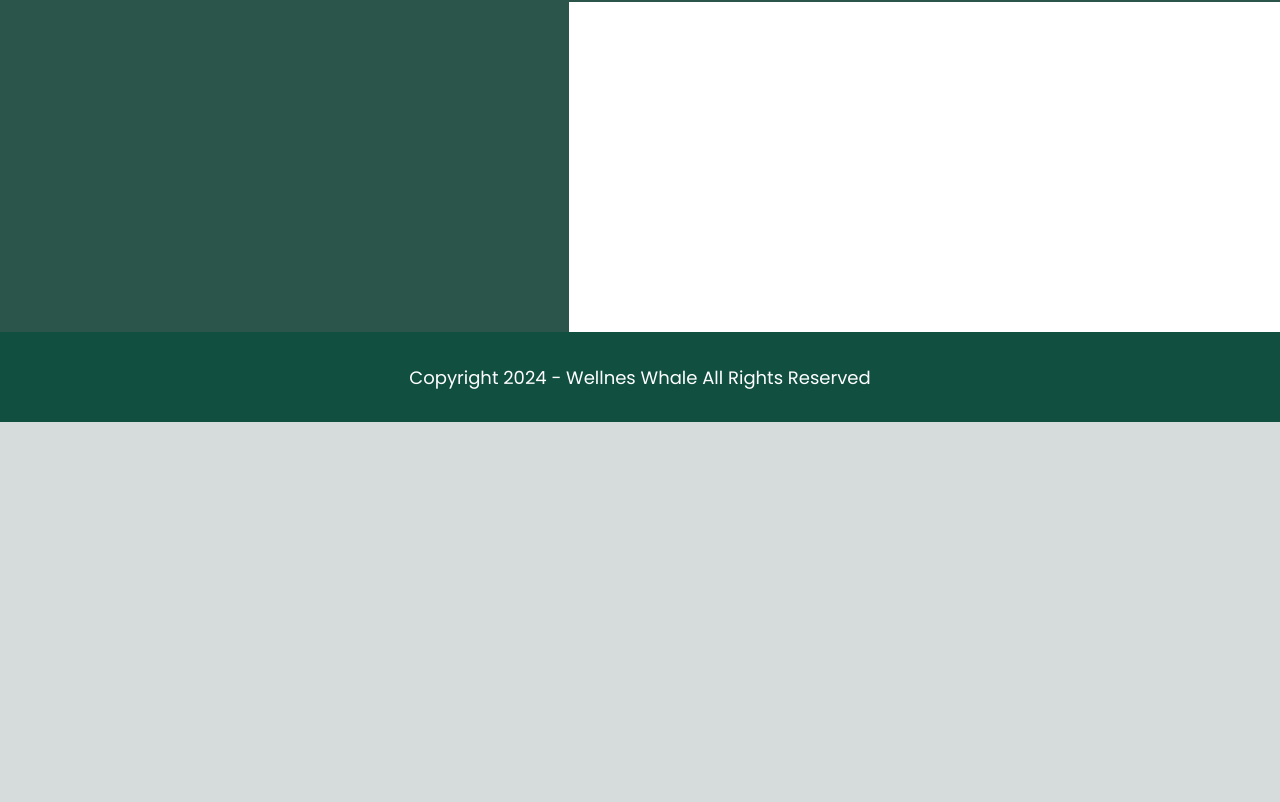
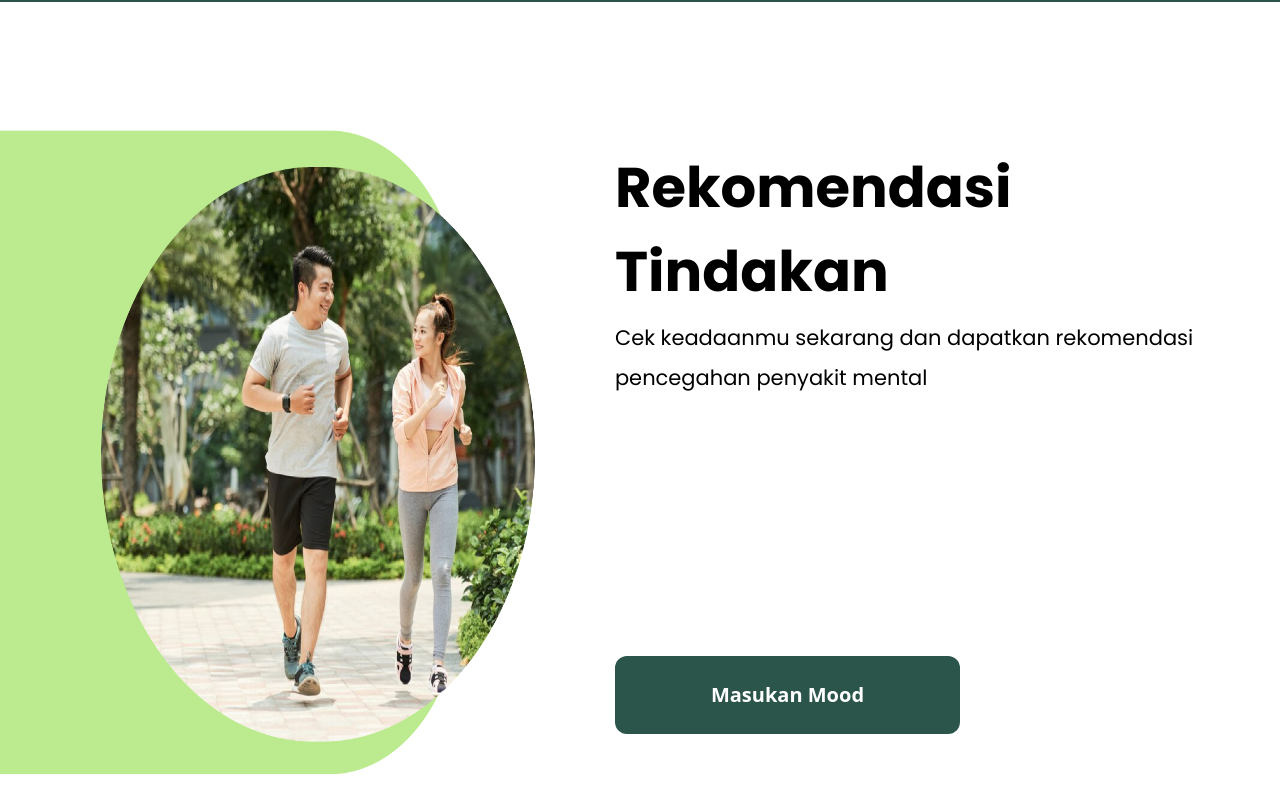
Before and after one commit to aufarhmn/WellnessWhale, a Next.js app in the folder frontend/: page / in a window 1280 px wide. Shown: the part 718-1520 px from the top of the page. Before the commit the page ends 1140 px from the top, so only its background shows below. Built offline with nearby package versions, Linux system fonts and the light colour scheme.

Commit message:
feat: action page

```diff
--- /dev/null
+++ b/frontend/src/components/Action.jsx
@@ -0,0 +1,48 @@
+import React from 'react'
+import Image from 'next/image'
+import Sport from '../assets/images/action/sport.png'
+import { Swiper, SwiperSlide } from 'swiper/react'
+
+export default function Action() {
+  return (
+    <>
+      <div className='w-full h-[900px] bg-white flex flex-row py-32'>
+        <div className='w-4/5 h-full '>
+            <Image className="h-full w-full" src={Sport} width={600} height={400}/>
+        </div>
+        <div className='w-full h-full flex flex-col px-20'>
+            <div className='w-full h-full font-["Poppins"] my-4 flex flex-col justify-end gap-2'>
+                <p className='font-bold text-[56px]'>Rekomendasi Tindakan</p>
+                <p className='text-[21px]'>Cek keadaanmu sekarang dan dapatkan rekomendasi</p>
+                <p className='text-[21px]'>pencegahan penyakit mental</p>
+            </div>
+            <div className='w-full h-full flex flex-row'>
+                {/* <Swiper
+                    spaceBetween={10}
+                    slidesPerView={1}
+                    navigation
+                    pagination={{ clickable: true }}
+                    >
+                <SwiperSlide>
+                    <div className='w-[200px] h-[200px] bg-green-400 rounded-[12px]'>
+                        <p className='text-white text-[20px] font-bold'>Sport</p>
+                    </div>
+                </SwiperSlide>
+                <SwiperSlide>
+                    <div className='w-[200px] h-[200px] bg-green-400 rounded-[12px]'>
+                        <p className='text-white text-[20px] font-bold'>Sport</p>
+                    </div>
+                </SwiperSlide>
+                <SwiperSlide> 1 </SwiperSlide>
+                </Swiper> */}
+            </div>
+            <div className='w-full h-min mb-10'>
+                <button className='px-24 py-6 bg-green-400 rounded-[12px]'>
+                    <p className='text-white text-[20px] font-bold'>Masukan Mood</p>
+                </button>
+            </div>
+        </div>
+      </div>
+    </>
+  )
+}
--- a/frontend/src/components/Footer.jsx
+++ b/frontend/src/components/Footer.jsx
@@ -7,10 +7,16 @@ export default function Footer() {
             <div className="flex flex-col w-full h-[420px] bg-green-400">
                 <div className="w-full h-[330px] flex flex-row">
                     <div className="w-4/5 h-full flex flex-col">
-                        {/* <Image src="/Logo-White.png" width={272} height={44} />
+                        <div className="flex flex-row justify-center">
+                            {/* <Image src="/Logo-White.png" width={250} height={44} />
+                            <div className="w-1/3 h-full">
+
+                            </div> */}
+                        </div>
+
                         <div>
 
-                        </div> */}
+                        </div>
                     </div>
                     <div className="w-full h-full bg-white">
 
--- a/frontend/src/pages/index.tsx
+++ b/frontend/src/pages/index.tsx
@@ -1,6 +1,7 @@
 import React from "react";
 import Navbar from "../components/Navbar"
 import Hero from "../components/Hero"
+import Action from "../components/Action"
 import Footer from "../components/Footer"
 
 export default function Home() {
@@ -8,6 +9,7 @@ export default function Home() {
     <>
       <Navbar />
       <Hero />
+      <Action />
       <Footer />
     </>
   );
```
Also changed, not shown: frontend/package.json (+5 -4 lines), frontend/src/assets/images/action/sport.png (added), 1 other file (tests, documents, lock files or other folders).
